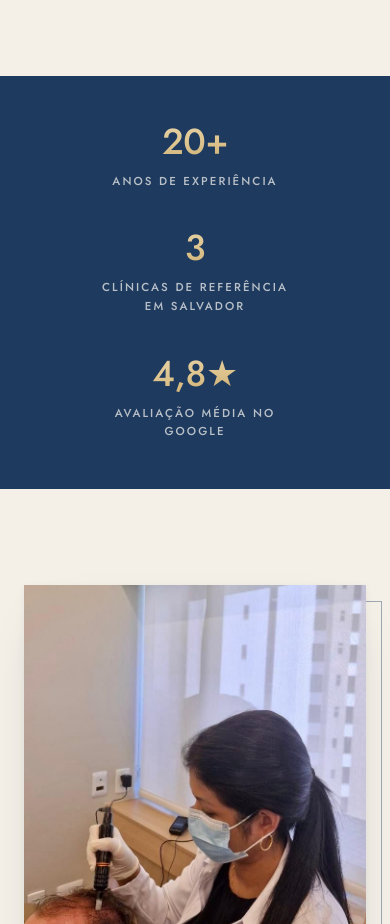
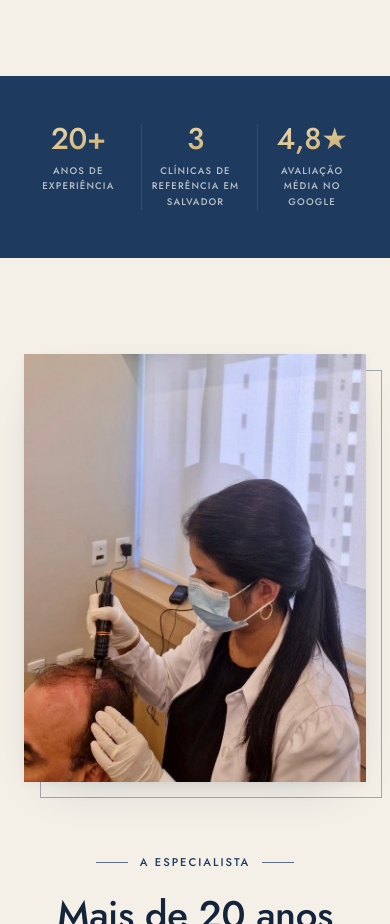
Before and after one commit to joaofcoutinho/dra-fernanda-soares, a Next.js app: page / in a window 390 px wide. Shown: the part 3920-4844 px from the top of the page. Built offline with nearby package versions, Linux system fonts and the light colour scheme.

Commit message:
feat: metricas-mobile

```diff
--- a/components/ui.tsx
+++ b/components/ui.tsx
@@ -77,13 +77,13 @@ export function SectionBand() {
   return (
     <div className="bg-navy py-12 sm:py-14">
       <div className="container-site">
-        <dl className="grid grid-cols-1 gap-10 text-center sm:grid-cols-3 sm:gap-6 sm:divide-x sm:divide-ivory/10">
+        <dl className="grid grid-cols-3 gap-2 divide-x divide-ivory/10 text-center sm:gap-6">
           {bandStats.map((s) => (
-            <div key={s.label} className="px-4">
-              <dt className="display bg-gradient-to-br from-champagne-light via-champagne to-champagne-deep bg-clip-text text-4xl leading-none text-transparent sm:text-5xl">
+            <div key={s.label} className="px-2 sm:px-4">
+              <dt className="display bg-gradient-to-br from-champagne-light via-champagne to-champagne-deep bg-clip-text text-3xl leading-none text-transparent sm:text-5xl">
                 {s.value}
               </dt>
-              <dd className="mx-auto mt-3 max-w-[12rem] text-[0.72rem] font-medium uppercase leading-relaxed tracking-luxe text-ivory/70">
+              <dd className="mx-auto mt-2.5 max-w-[12rem] text-[0.6rem] font-medium uppercase leading-relaxed tracking-[0.12em] text-ivory/70 sm:mt-3 sm:text-[0.72rem] sm:tracking-luxe">
                 {s.label}
               </dd>
             </div>
```
